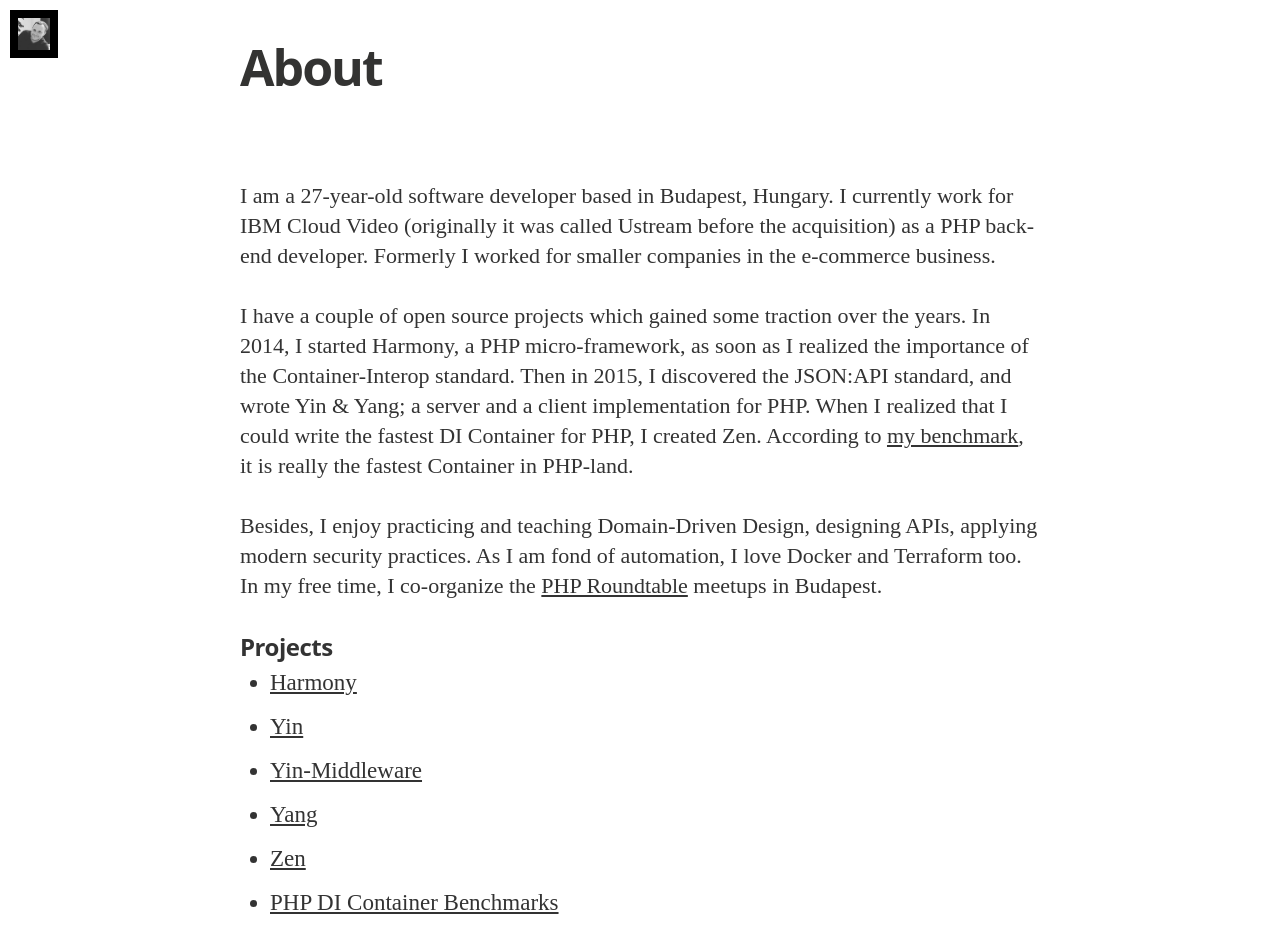
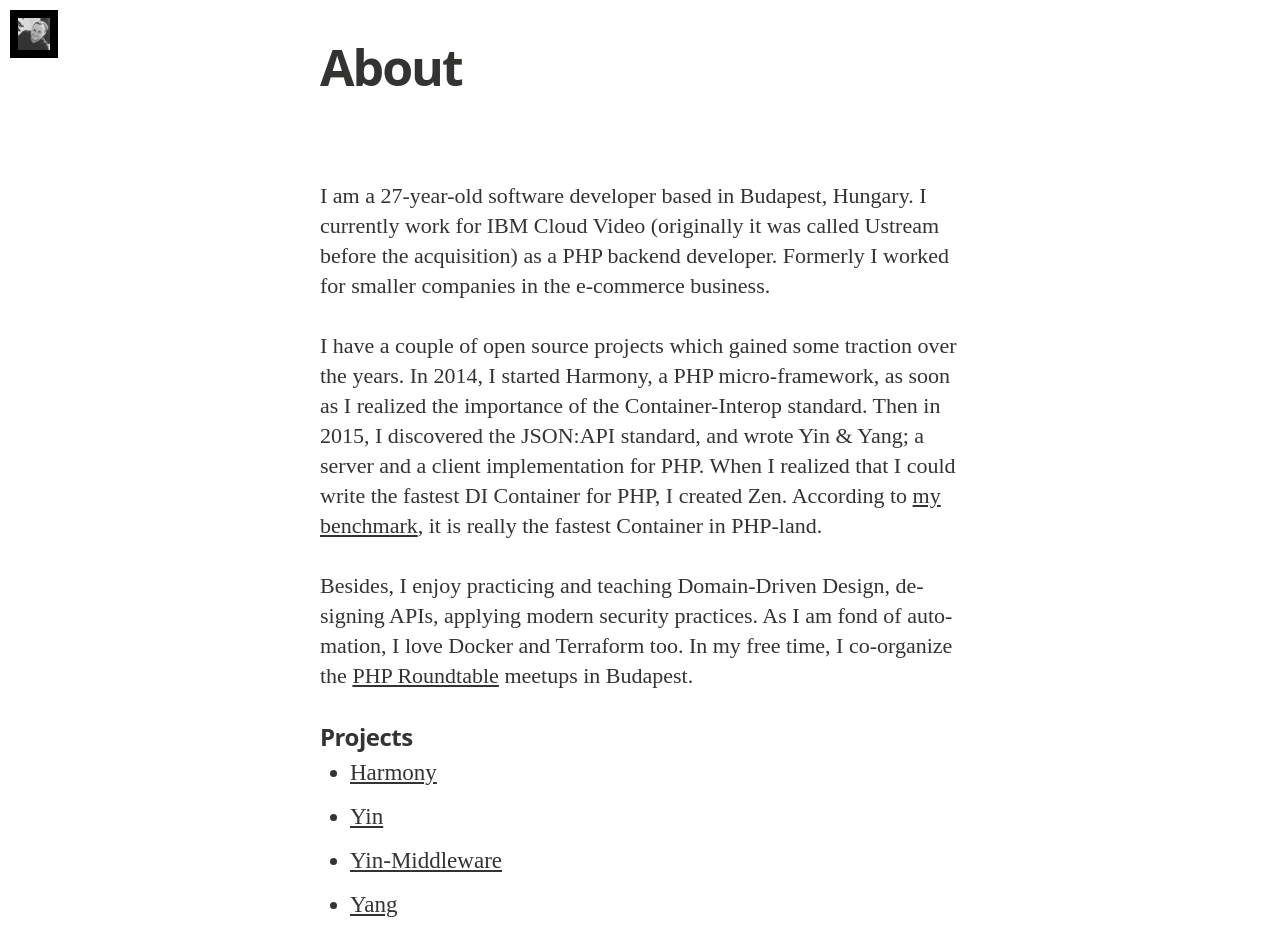
Before and after one commit to kocsismate/kocsismate.github.io, a Jekyll site: the page built from about.md, in a window 1280 px wide. Shown: the top 936 px of the page. Built offline with Jekyll 4.4.1, drawn with Linux system fonts in a browser that asks for light colours; nearby versions of some CDN libraries; some web fonts are replaced.

Commit message:
Fixed CSS

```diff
--- a/assets/css/main.sass
+++ b/assets/css/main.sass
@@ -169,7 +169,7 @@
         text-decoration: none
         &:hover
           text-decoration: underline
-.page.post-content
+.page.content
   max-width: 640px
 .container.featured
   padding-bottom: 40px
```
